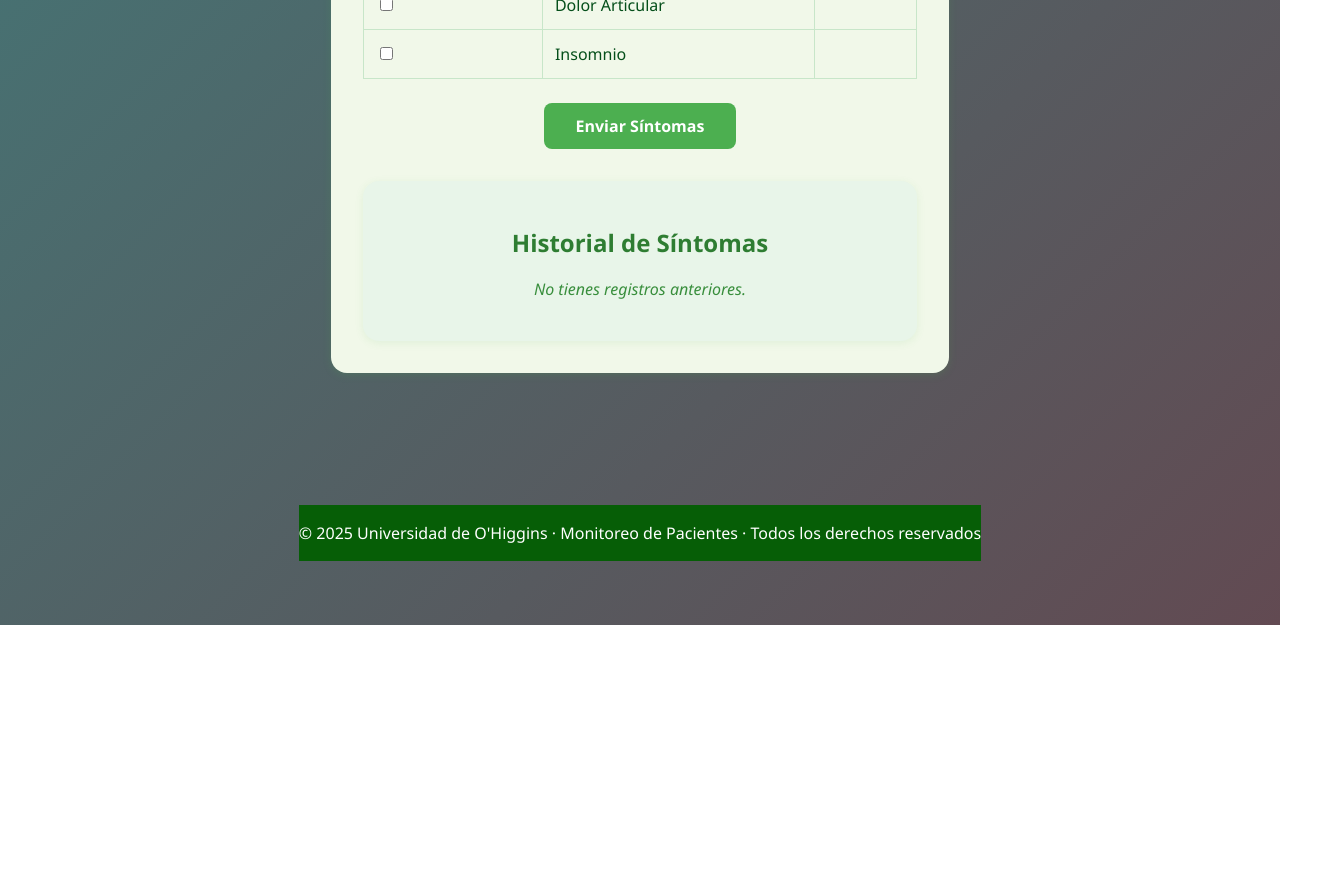
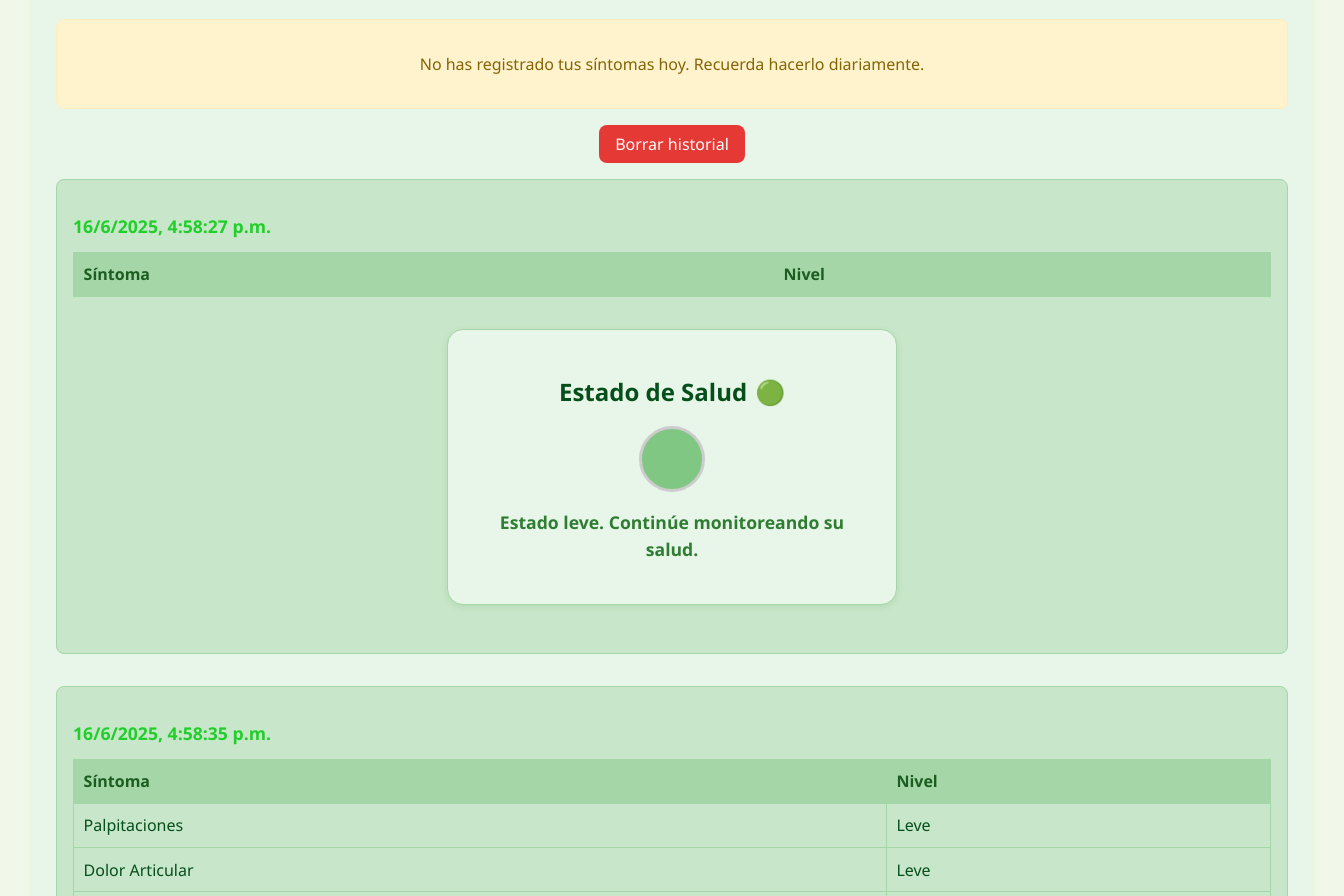
Before and after one commit to JuanjoLT/iss-front-paciente, a Vue app: page /dashboard in a window 1280 px wide. Shown: the part 1620-2516 px from the top of the page, 1344 px wide, since content can reach past the window. Before the commit the page ends 2245 px from the top, so only its background shows below. Built offline with nearby package versions, Linux system fonts and the light colour scheme; data requests are answered from the project's data file.

Commit message:
Actualización FrontEnd Pseudo BackEnd

```diff
--- /dev/null
+++ b/db.json
@@ -0,0 +1,70 @@
+{
+  "registros": [
+    {
+      "id": "b6d6",
+      "fecha": "16/6/2025, 4:58:27 p.m.",
+      "sintomas": {}
+    },
+    {
+      "id": "00ea",
+      "fecha": "16/6/2025, 4:58:35 p.m.",
+      "sintomas": {
+        "palpitaciones": "Leve",
+        "dolorArticular": "Leve",
+        "insomnio": "Leve"
+      }
+    },
+    {
+      "id": "f24b",
+      "fecha": "16/6/2025, 4:58:39 p.m.",
+      "sintomas": {
+        "tos": "Leve",
+        "fiebre": "Leve",
+        "dolorMuscular": "Leve",
+        "dolorCabeza": "Leve",
+        "dificultadRespirar": "Leve",
+        "fatiga": "Leve",
+        "escalofrios": "Leve",
+        "congestionNasal": "Leve",
+        "dolorGarganta": "Leve",
+        "perdidaOlfato": "Leve",
+        "perdidaGusto": "Leve",
+        "nauseas": "Leve",
+        "vomitos": "Leve",
+        "diarrea": "Leve",
+        "dolorPecho": "Leve",
+        "sudoracionExcesiva": "Leve",
+        "mareos": "Leve",
+        "palpitaciones": "Leve",
+        "dolorArticular": "Leve",
+        "insomnio": "Leve"
+      }
+    },
+    {
+      "id": "2a54",
+      "fecha": "16/6/2025, 5:13:31 p.m.",
+      "sintomas": {
+        "tos": "Leve",
+        "fiebre": "Leve",
+        "dolorMuscular": "Leve",
+        "dolorCabeza": "Leve",
+        "dificultadRespirar": "Grave",
+        "fatiga": "Leve",
+        "escalofrios": "Leve",
+        "congestionNasal": "Leve",
+        "dolorGarganta": "Leve",
+        "perdidaOlfato": "Leve",
+        "perdidaGusto": "Leve",
+        "nauseas": "Leve",
+        "vomitos": "Leve",
+        "diarrea": "Leve",
+        "dolorPecho": "Leve",
+        "sudoracionExcesiva": "Leve",
+        "mareos": "Leve",
+        "palpitaciones": "Leve",
+        "dolorArticular": "Leve",
+        "insomnio": "Leve"
+      }
+    }
+  ]
+}
--- a/package.json
+++ b/package.json
@@ -6,7 +6,8 @@
   "scripts": {
     "dev": "vite",
     "build": "vue-tsc -b && vite build",
-    "preview": "vite preview"
+    "preview": "vite preview",
+    "backend": "json-server --watch db.json --port 3001"
   },
   "dependencies": {
     "axios": "^1.9.0",
@@ -19,6 +20,7 @@
     "@vue/tsconfig": "^0.7.0",
     "typescript": "~5.8.3",
     "vite": "^6.3.5",
-    "vue-tsc": "^2.2.8"
+    "vue-tsc": "^2.2.8",
+    "json-server": "^0.17.4"
   }
 }
--- a/src/App.vue
+++ b/src/App.vue
@@ -1,12 +1,12 @@
 <template>
   <div id="app">
-    <Header />
+    <!-- <Header /> -->
 
     <main class="main-content">
       <router-view />
     </main>
 
-    <Footer />
+    <!-- <Footer /> -->
   </div>
 </template>
 
@@ -20,10 +20,13 @@ import Footer from './components/Footer.vue'
   display: flex;
   flex-direction: column;
   min-height: 100vh;
+  min-width: 100vw;
 }
 
 .main-content {
   flex: 1;
-  padding: 1rem;
+  width: 100%;
+  max-width: 100vw;
+  /* padding: 1rem; */
 }
 </style>
--- a/src/components/BotonPanico.vue
+++ b/src/components/BotonPanico.vue
@@ -1,7 +1,7 @@
 <template>
   <div class="boton-panico">
     <button @click="activarPanico" :disabled="enviado" class="boton">
-      🚨 Botón de Pánico
+      🚨 BOTÓN DE PÁNICO
     </button>
     <p v-if="enviado" class="mensaje">¡Alerta enviada! Personal médico ha sido notificado.</p>
   </div>
@@ -37,10 +37,17 @@ function activarPanico() {
   border-radius: 0.8rem;
   cursor: pointer;
 }
+.boton-panico button:hover {
+  background-color: #cd3544;
+  transform: translateY(-2px);
+  box-shadow: 0 4px 8px rgba(0, 95, 26, 0.2);
+}
 .boton:disabled {
   background-color: #670303;
   cursor: not-allowed;
 }
+
+
 .mensaje {
   margin-top: 1rem;
   color: #ff0000;
--- a/src/components/Footer.vue
+++ b/src/components/Footer.vue
@@ -10,7 +10,7 @@
 </script>
 <style scoped>
 .footer {
-  width: 100%;
+  width: 100vw;
   background-color: #065e06;
   color: white;
   text-align: center;
--- a/src/components/FormularioSintomas.vue
+++ b/src/components/FormularioSintomas.vue
@@ -18,9 +18,7 @@
         </thead>
         <tbody>
           <tr v-for="(estado, nombre) in sintomas" :key="nombre">
-            <td>
-              <input type="checkbox" v-model="estado.activo" />
-            </td>
+            <td><input type="checkbox" v-model="estado.activo" /></td>
             <td>{{ formatearNombre(nombre) }}</td>
             <td>
               <select v-if="estado.activo" v-model="estado.nivel" required>
@@ -42,9 +40,9 @@
 
 <script setup lang="ts">
 import { ref } from 'vue'
+import axios from 'axios'
 import HistorialSintomas from './HistorialSintomas.vue'
 
-// 20 síntomas
 const sintomas = ref({
   tos: { activo: false, nivel: 'Leve' },
   fiebre: { activo: false, nivel: 'Leve' },
@@ -68,7 +66,6 @@ const sintomas = ref({
   insomnio: { activo: false, nivel: 'Leve' }
 })
 
-// Convierte camelCase a "Nombre legible"
 const formatearNombre = (str: string) =>
   str.replace(/([A-Z])/g, ' $1').replace(/^./, s => s.toUpperCase())
 
@@ -85,7 +82,7 @@ const limpiarTodos = () => {
   }
 }
 
-const submitForm = () => {
+const submitForm = async () => {
   const sintomasReportados: Record<string, string> = {}
 
   for (const clave in sintomas.value) {
@@ -96,16 +93,16 @@ const submitForm = () => {
   }
 
   const nuevoRegistro = {
-    fecha: new Date().toLocaleDateString(),
+    fecha: new Date().toLocaleString(),
     sintomas: sintomasReportados
   }
 
-  const historial = localStorage.getItem('historialSintomas')
-  const historialParsed = historial ? JSON.parse(historial) : []
-  historialParsed.push(nuevoRegistro)
-  localStorage.setItem('historialSintomas', JSON.stringify(historialParsed))
-
-  limpiarTodos()
+  try {
+    await axios.post('http://localhost:3001/registros', nuevoRegistro)
+    limpiarTodos()
+  } catch (error) {
+    console.error('Error al guardar síntomas:', error)
+  }
 }
 </script>
 
@@ -116,6 +113,8 @@ const submitForm = () => {
   border-radius: 1rem;
   margin-top: 1rem;
   box-shadow: 0 2px 8px rgba(76, 175, 80, 0.2);
+  width: 100vw;
+  max-width: 100vw;
 }
 
 h2 {
--- a/src/components/Header.vue
+++ b/src/components/Header.vue
@@ -21,7 +21,7 @@
 }
 
 .header {
-  width: 110%;
+  width: 100vw;
   background-color: #065e06;
   color: rgb(248, 231, 231);
   text-align: center;
@@ -30,7 +30,6 @@
 
 
 .container {
-  max-width: 1200px;
   margin: 0 auto;
   padding: 0 1.5rem;
   display: flex;
@@ -53,7 +52,7 @@
 }
 
 .nav a {
-  color: #29dee8; /* rojo oscuro para links */
+  color: #10fd20; /* rojo oscuro para links */
   text-decoration: none;
   font-weight: 500;
   transition: color 0.3s ease;
--- a/src/components/HistorialSintomas.vue
+++ b/src/components/HistorialSintomas.vue
@@ -2,7 +2,10 @@
   <div class="historial">
     <h2>Historial de Síntomas</h2>
 
-    <!-- Botón para borrar historial -->
+    <div v-if="!registroHoy" class="aviso-dia">
+      <p>No has registrado tus síntomas hoy. Recuerda hacerlo diariamente.</p>
+    </div>
+
     <button class="btn-borrar" @click="borrarHistorial" v-if="historial.length > 0">
       Borrar historial
     </button>
@@ -13,9 +16,8 @@
 
     <div v-else>
       <ul class="historial-lista">
-        <li v-for="(registro, index) in historial" :key="index" class="registro">
+        <li v-for="(registro, index) in historial" :key="registro.id" class="registro">
           <h3>{{ registro.fecha }}</h3>
-
           <table class="tabla-historial">
             <thead>
               <tr>
@@ -30,7 +32,6 @@
               </tr>
             </tbody>
           </table>
-
           <SemaforoAlerta :sintomas="registro.sintomas" />
         </li>
       </ul>
@@ -40,9 +41,11 @@
 
 <script setup lang="ts">
 import { ref, onMounted } from 'vue'
+import axios from 'axios'
 import SemaforoAlerta from './SemaforoAlerta.vue'
 
 interface RegistroSintomas {
+  id: number
   fecha: string
   sintomas: {
     [key: string]: string
@@ -50,21 +53,38 @@ interface RegistroSintomas {
 }
 
 const historial = ref<RegistroSintomas[]>([])
+const registroHoy = ref(false)
 
-onMounted(() => {
-  const registrosGuardados = localStorage.getItem('historialSintomas')
-  if (registrosGuardados) {
-    historial.value = JSON.parse(registrosGuardados)
+const formatearNombre = (str: string) =>
+  str.replace(/([A-Z])/g, ' $1').replace(/^./, s => s.toUpperCase())
+
+onMounted(async () => {
+  try {
+    const response = await axios.get('http://localhost:3001/registros')
+    historial.value = response.data
+
+    const hoy = new Date().toLocaleDateString()
+
+    registroHoy.value = historial.value.some(registro => {
+      const fechaRegistro = new Date(registro.fecha).toLocaleDateString()
+      return fechaRegistro === hoy
+    })
+  } catch (error) {
+    console.error('Error al cargar historial:', error)
   }
 })
 
-const borrarHistorial = () => {
-  historial.value = []
-  localStorage.removeItem('historialSintomas')
+const borrarHistorial = async () => {
+  try {
+    for (const registro of historial.value) {
+      await axios.delete(`http://localhost:3001/registros/${registro.id}`)
+    }
+    historial.value = []
+    registroHoy.value = false
+  } catch (error) {
+    console.error('Error al borrar historial:', error)
+  }
 }
-
-const formatearNombre = (str: string) =>
-  str.replace(/([A-Z])/g, ' $1').replace(/^./, s => s.toUpperCase())
 </script>
 
 <style scoped>
@@ -79,6 +99,16 @@ const formatearNombre = (str: string) =>
 h2 {
   color: #2e7d32;
   margin-bottom: 1rem;
+  text-align: center;
+}
+
+.aviso-dia {
+  background-color: #fff3cd;
+  color: #856404;
+  padding: 1rem;
+  margin-bottom: 1rem;
+  border-radius: 0.5rem;
+  border: 1px solid #ffeeba;
   text-align: center;
 }
 
--- a/src/components/Login.vue
+++ b/src/components/Login.vue
@@ -158,7 +158,7 @@ h1 {
 h2 {
   font-size: 1.3rem;
   margin-bottom: 12px;
-  color: #005493;
+  color: #1fd74d;
 }
 
 p {
@@ -198,7 +198,7 @@ input:focus {
 button {
   width: 100%;
   padding: 12px;
-  background: #005493;
+  background: #4bc72f;
   color: #fff;
   border: none;
   border-radius: 10px;
@@ -209,7 +209,7 @@ button {
 }
 
 button:hover {
-  background: #003f70;
+  background: #077807;
   transform: translateY(-2px);
   box-shadow: 0 6px 12px rgba(0, 0, 0, 0.1);
 }
@@ -227,8 +227,8 @@ button:hover {
 
 .btn-registro {
   background: transparent;
-  border: 2px solid #005493;
-  color: #005493;
+  border: 2px solid #009320;
+  color: #04970b;
   padding: 10px 18px;
   border-radius: 10px;
   font-size: 0.95rem;
@@ -238,7 +238,7 @@ button:hover {
 }
 
 .btn-registro:hover {
-  background: #005493;
+  background: #077807;
   color: #fff;
   transform: translateY(-2px);
 }
--- a/src/style.css
+++ b/src/style.css
@@ -59,9 +59,9 @@ button:focus-visible {
 }
 
 #app {
-  max-width: 1280px;
+  /* max-width: 1280px; */
   margin: 0 auto;
-  padding: 2rem;
+    /* padding: 2rem; */
   text-align: center;
 }
 
--- a/src/views/DashboardPaciente.vue
+++ b/src/views/DashboardPaciente.vue
@@ -48,9 +48,9 @@ const cerrarSesion = () => {
 
 <style scoped>
 .dashboard {
-  max-width: 1000px;
-  margin: 100px auto; /* Centrado horizontal */
-  padding: 1rem;
+  /* max-width: 1000px; */
+  /* margin: 100px auto;  */
+  /* padding: 1rem; */
   font-family: 'Segoe UI', sans-serif;
   color: #054f1a;
 }
@@ -81,7 +81,7 @@ h1 {
 }
 
 .acciones button:hover {
-  background-color: #009999;
+  background-color: #077807;
   transform: translateY(-2px);
   box-shadow: 0 4px 8px rgba(0, 95, 26, 0.2);
 }
@@ -91,7 +91,7 @@ h1 {
 }
 
 .acciones .cerrar:hover {
-  background-color: #009999;
+  background-color: #077807;
   transform: translateY(-2px);
   box-shadow: 0 4px 8px rgba(176, 0, 32, 0.2);
 }
```
